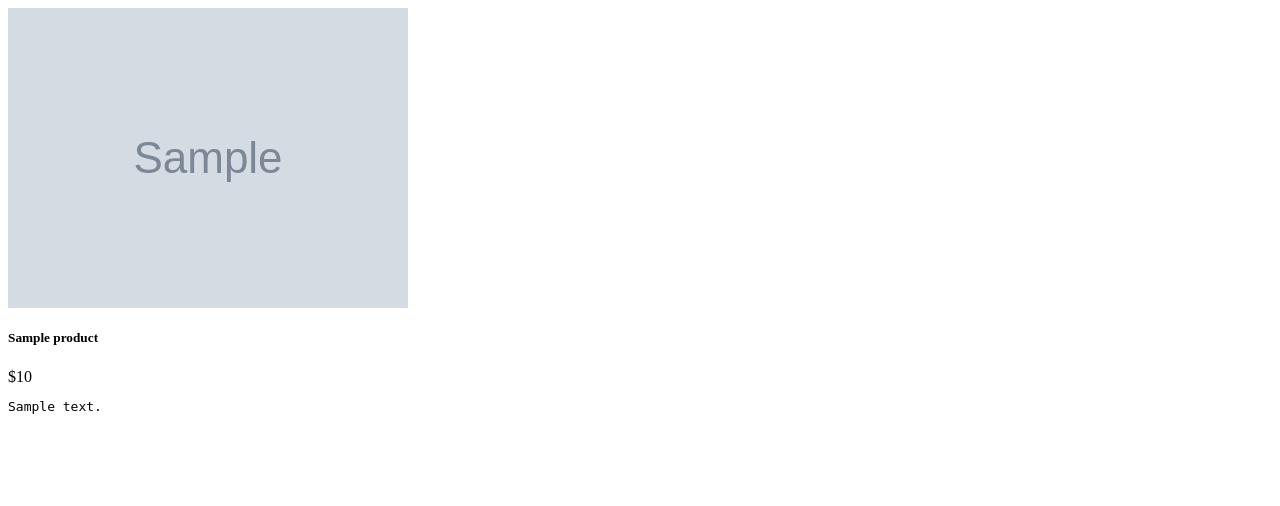
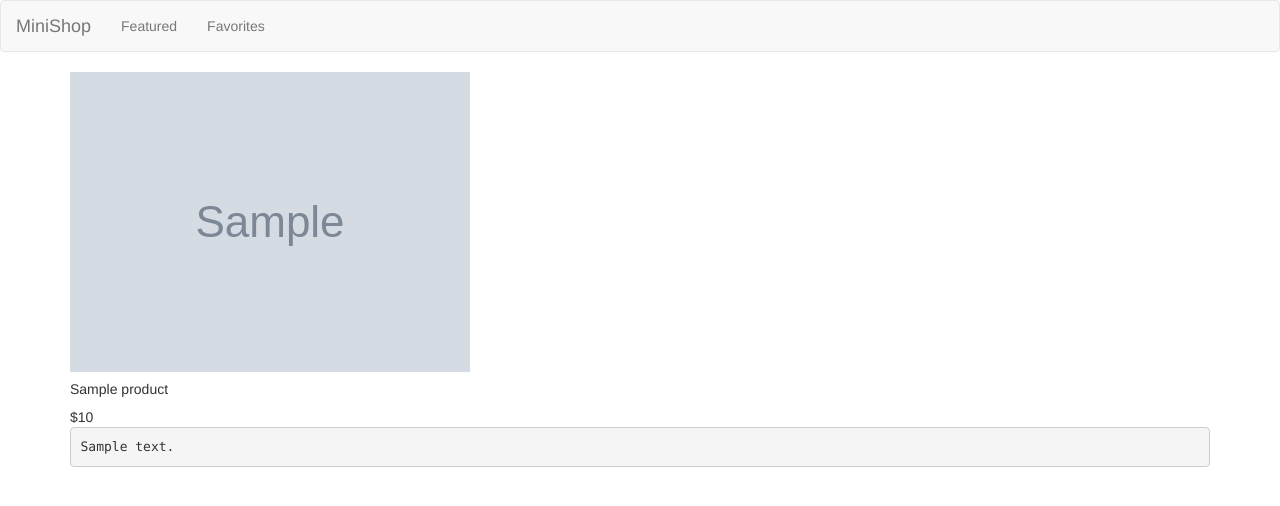
Before and after one commit to youngrok/minishop, a Django app: page /product/1 in a window 1280 px wide. Shown: the top 506 px of the page. Run offline with Django 3.2, Linux system fonts and the light colour scheme; tables that the repository leaves empty hold one stand-in row (values such as "Sample post"); grey boxes marked "Sample" are stand-in pictures.

Commit message:
페이지 공통요소 적용

```diff
--- a/shopping/templates/show.html
+++ b/shopping/templates/show.html
@@ -1,3 +1,23 @@
+<!DOCTYPE html>
+<html>
+<head>
+<title>MiniShop</title>
+<link rel="stylesheet" type="text/css" href="/static/bootstrap.css">
+</head>
+
+<body>
+    <nav class="navbar navbar-default" role="navigation">
+        <div class="navbar-header">
+            <a class="navbar-brand" href="#">MiniShop</a>
+        </div>
+        <ul class="nav navbar-nav">
+          <li><a href="/">Featured</a></li>
+          <li><a href="/">Favorites</a></li>
+        </ul>
+    </nav>
+
+	<div class="container">
+
 		<div class="product">
 			<a href="/product/{{product.id}}">
 				<img src="{{product.image}}">
@@ -6,3 +26,6 @@
 			<div>${{product.price}}</div>
 			<pre>{{product.description}}</pre>
 		</div>
+	</div>
+</body>
+</html>
```
Lines whose indentation alone changed are shown as unchanged.
